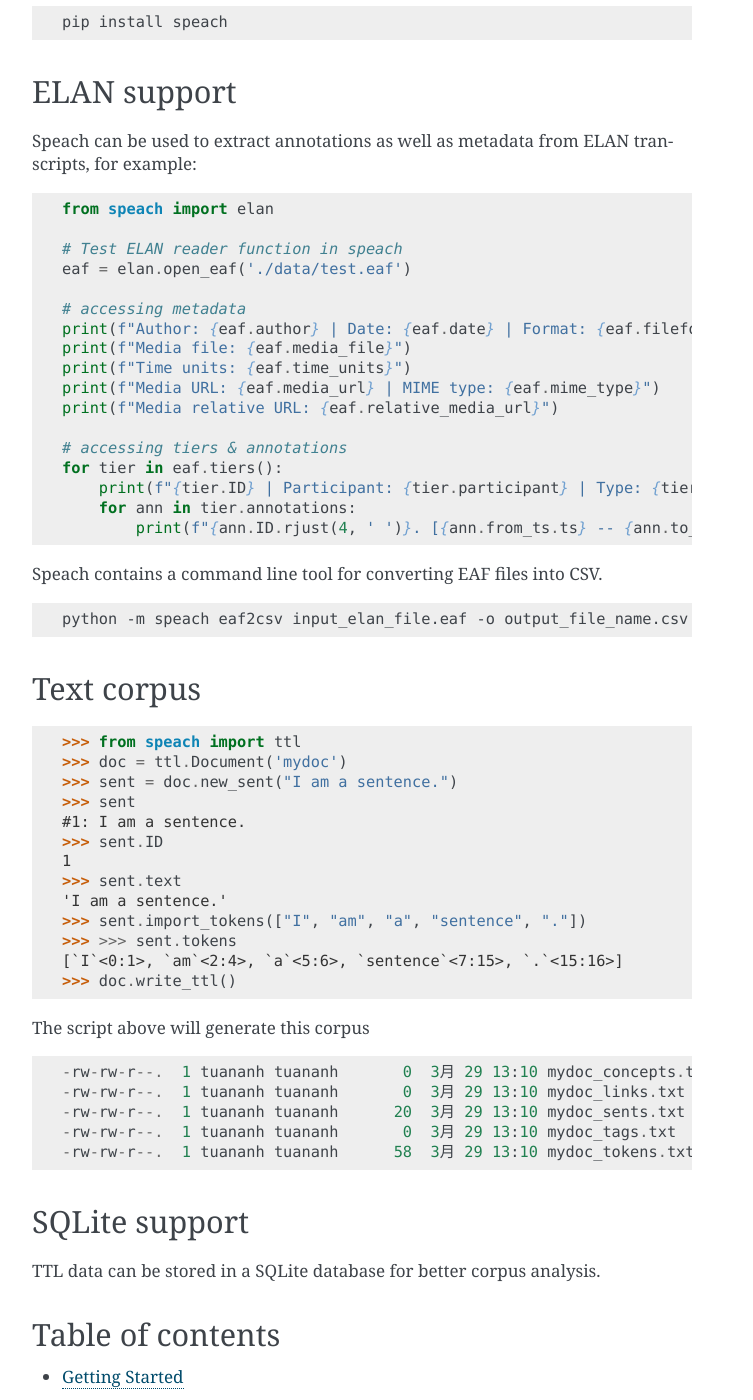
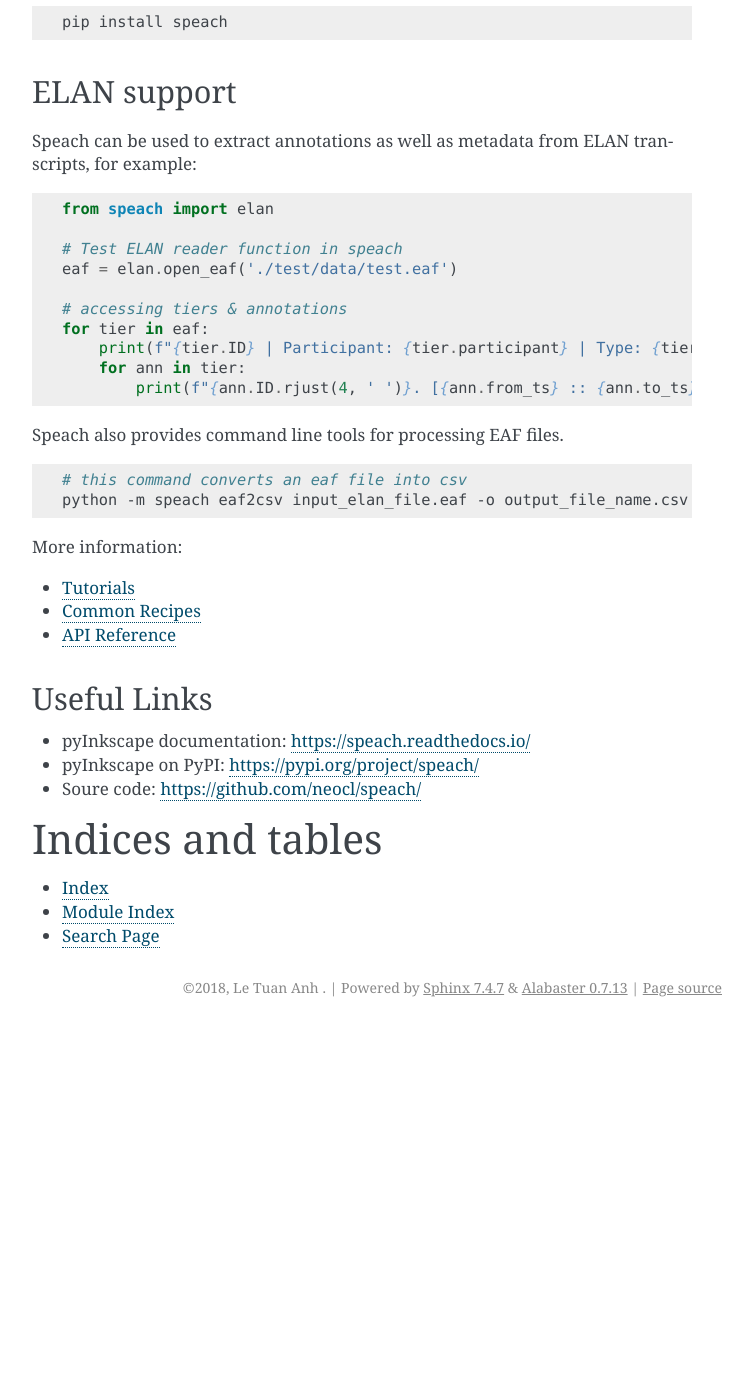
Before and after one commit to neocl/speach, a Sphinx documentation site: the page built from docs/index.rst, in a window 1280 px wide and 1400 px high, scrolled down 555 px. Shown: the whole window, without its empty margins (388-1141 px from the left). Built offline with Sphinx 7.4.7, drawn with Linux system fonts in a browser that asks for light colours; after the commit the page ends 1582 px from its top, so only the background shows below that; some of the changed text lies outside the part shown.

Commit message:
update doc structure

```diff
--- a/docs/index.rst
+++ b/docs/index.rst
@@ -31,68 +31,28 @@
 
 .. code:: python
 
-   from speach import elan
+    from speach import elan
 
-   # Test ELAN reader function in speach
-   eaf = elan.open_eaf('./data/test.eaf')
+    # Test ELAN reader function in speach
+    eaf = elan.open_eaf('./test/data/test.eaf')
 
-   # accessing metadata
-   print(f"Author: {eaf.author} | Date: {eaf.date} | Format: {eaf.fileformat} | Version: {eaf.version}")
-   print(f"Media file: {eaf.media_file}")
-   print(f"Time units: {eaf.time_units}")
-   print(f"Media URL: {eaf.media_url} | MIME type: {eaf.mime_type}")
-   print(f"Media relative URL: {eaf.relative_media_url}")
+    # accessing tiers & annotations
+    for tier in eaf:
+        print(f"{tier.ID} | Participant: {tier.participant} | Type: {tier.type_ref}")
+        for ann in tier:
+            print(f"{ann.ID.rjust(4, ' ')}. [{ann.from_ts} :: {ann.to_ts}] {ann.text}")
 
-   # accessing tiers & annotations
-   for tier in eaf.tiers():
-       print(f"{tier.ID} | Participant: {tier.participant} | Type: {tier.type_ref}")
-       for ann in tier.annotations:
-           print(f"{ann.ID.rjust(4, ' ')}. [{ann.from_ts.ts} -- {ann.to_ts.ts}] {ann.value}")
-
-Speach contains a command line tool for converting EAF files into CSV.
+Speach also provides command line tools for processing EAF files.
 
 .. code:: bash
 
+   # this command converts an eaf file into csv
    python -m speach eaf2csv input_elan_file.eaf -o output_file_name.csv
 
-
-Text corpus
------------
-
-   >>> from speach import ttl
-   >>> doc = ttl.Document('mydoc')
-   >>> sent = doc.new_sent("I am a sentence.")
-   >>> sent
-   #1: I am a sentence.
-   >>> sent.ID
-   1
-   >>> sent.text
-   'I am a sentence.'
-   >>> sent.import_tokens(["I", "am", "a", "sentence", "."])
-   >>> >>> sent.tokens
-   [`I`<0:1>, `am`<2:4>, `a`<5:6>, `sentence`<7:15>, `.`<15:16>]
-   >>> doc.write_ttl()
-
-The script above will generate this corpus
-
-::
-
-   -rw-rw-r--.  1 tuananh tuananh       0  3月 29 13:10 mydoc_concepts.txt
-   -rw-rw-r--.  1 tuananh tuananh       0  3月 29 13:10 mydoc_links.txt
-   -rw-rw-r--.  1 tuananh tuananh      20  3月 29 13:10 mydoc_sents.txt
-   -rw-rw-r--.  1 tuananh tuananh       0  3月 29 13:10 mydoc_tags.txt
-   -rw-rw-r--.  1 tuananh tuananh      58  3月 29 13:10 mydoc_tokens.txt
-
-SQLite support
---------------
-
-TTL data can be stored in a SQLite database for better corpus analysis.
-
-Table of contents
------------------
+More information:
 
 .. toctree::
-   :maxdepth: 2
+   :maxdepth: 1
 
    tutorials
    recipes
```
Also changed, not shown: docs/api.rst (+11 -35 lines), docs/api_elan.rst (added, +15 -0 lines), docs/api_ttl.rst (added, +61 -0 lines), docs/api_vtt.rst (+2 -5 lines), docs/elan.rst (added, +65 -0 lines), docs/recipes.rst (+6 -52 lines), docs/tutorials.rst (+8 -3 lines), docs/_static/images/ttl.png (added).
